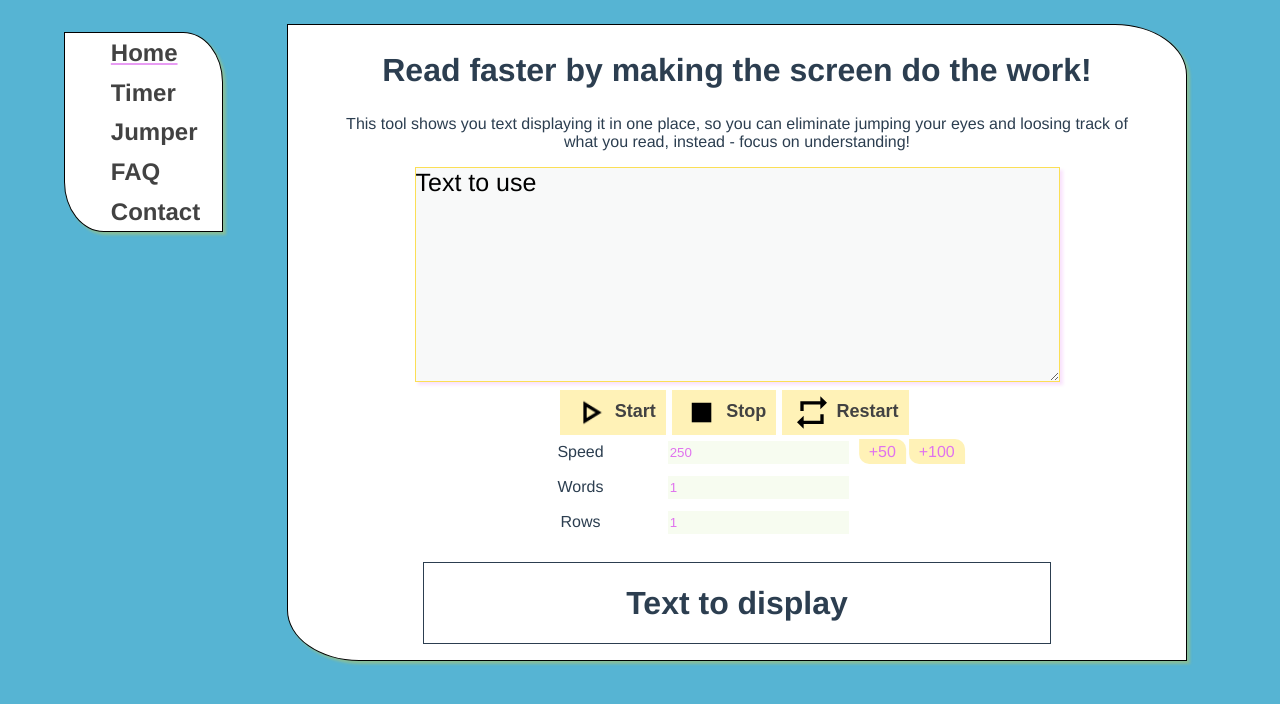
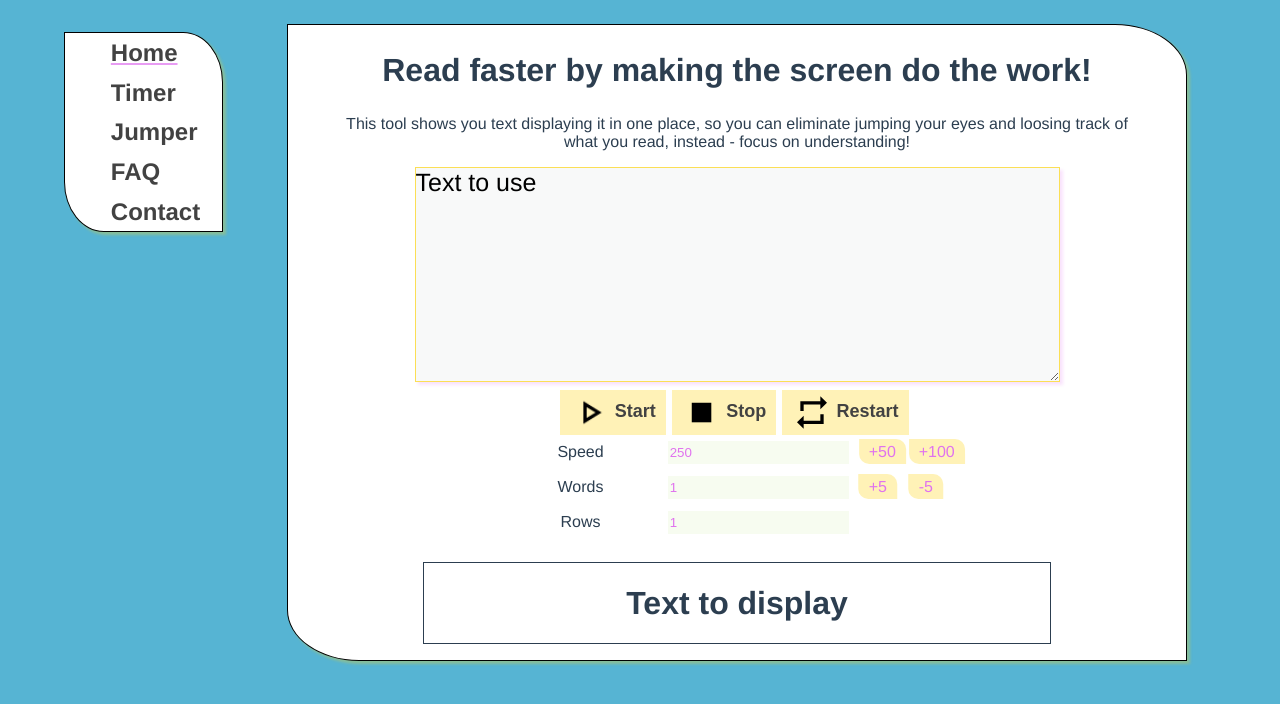
Before and after one commit to michalmietlinski/fastread.github.io, a Vue app: page /#/ in a window 1280 px wide. Shown: the top 704 px of the page. Built offline with nearby package versions, Linux system fonts and the light colour scheme.

Commit message:
added +5 / -5

```diff
--- a/src/components/Main.vue
+++ b/src/components/Main.vue
@@ -5,7 +5,8 @@
       <p>{{copy.section ? copy.section.main.describtion : ''}}</p>
     </div>
     <div class="inputtext">
-      <textarea class="textareaMain" v-on:change="restart()" v-model="texttoread" autofocus></textarea>
+      <textarea class="textareaMain" v-on:change="restart()" v-model="texttoread"
+                autofocus></textarea>
     </div>
 
     <div class="container_main_container_buttons">
@@ -49,6 +50,8 @@
             </div>
             <div class="row">
               <input type="number" v-on:change="updateWordperline" :value="wordperline">
+              <span v-on:click="addWords(5)"> +5 </span>
+              <span v-on:click="addWords(-5)"> -5</span>
             </div>
             <div class="row">
               <input type="number" v-on:change="updateNumberofrows" :value="numberofrows">
@@ -182,6 +185,10 @@
       addSpeed(speed) {
         this.$store.dispatch('setSpeed', parseInt(this.speed, 10) + parseInt(speed, 10));
       },
+      addWords(words) {
+        this.$store.dispatch('setWordperline',
+          (parseInt(this.wordperline, 10) + parseInt(words, 10) >= 0) ? (parseInt(this.wordperline, 10) + parseInt(words, 10)) : (0));
+      },
       download() {
         const parser = new RSSParser();
         const CORS_PROXY = 'https://cors-anywhere.herokuapp.com/';
```
